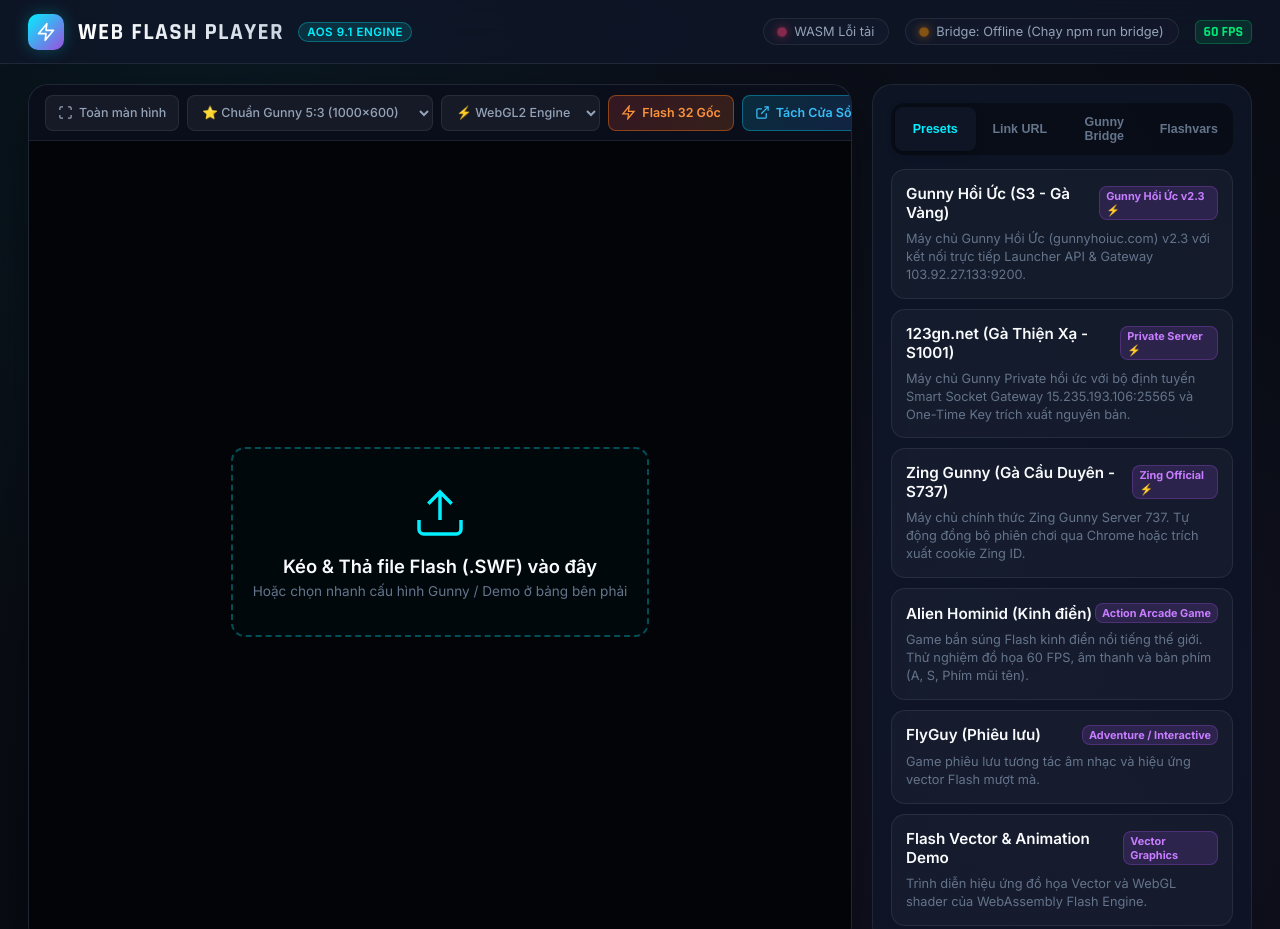
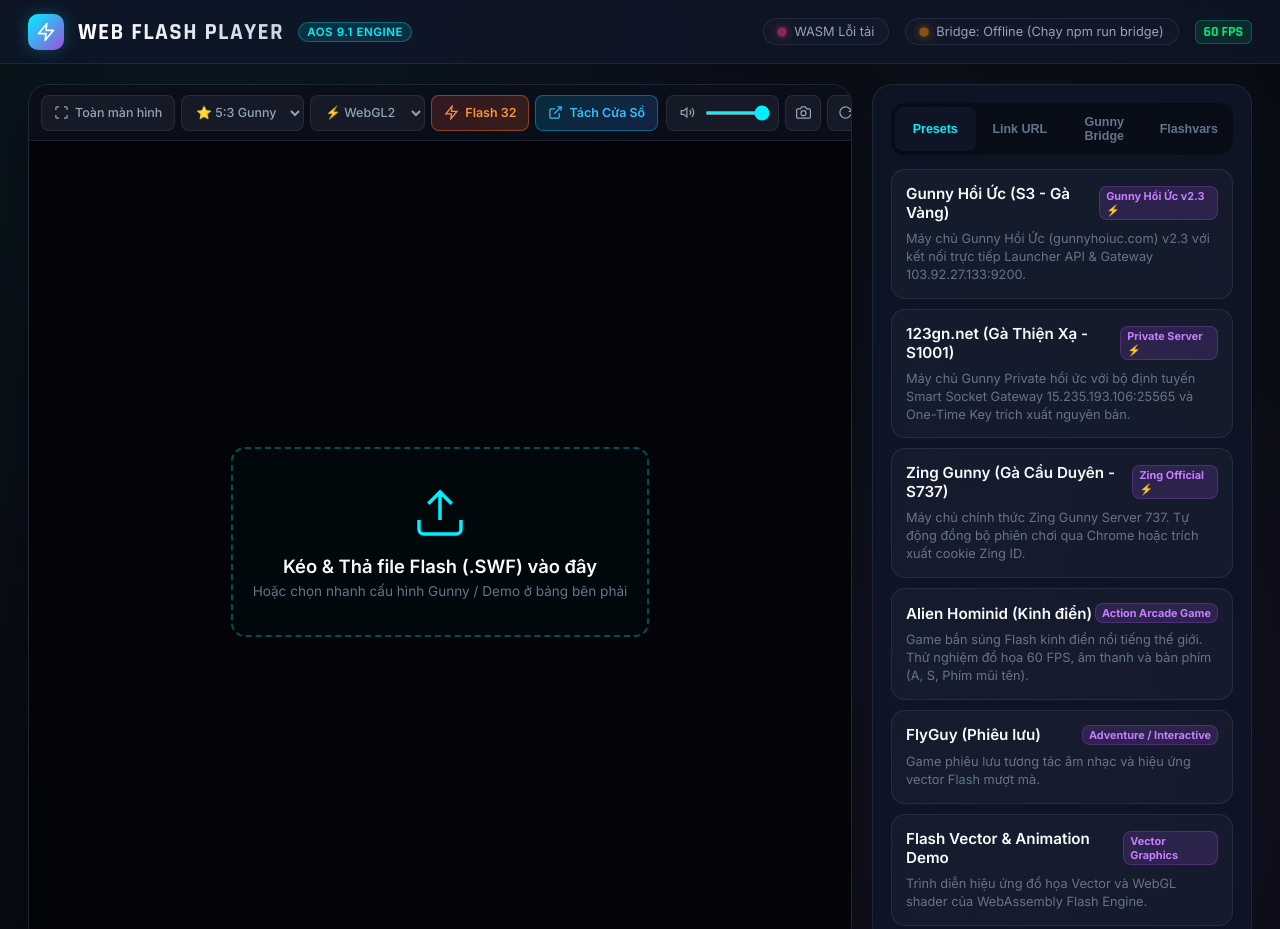
Before and after one commit to pmtriit-91/web_plash_player, a website built with Vite: page index.html in a window 1280 px wide. Shown: the top 929 px of the page. Built offline with nearby package versions, Linux system fonts and the light colour scheme; files whose address does not match are found by name; a web font is replaced by a local one.

Commit message:
fix(ui): ensure sidebar collapse button is fully visible with compact responsive toolbar layout

```diff
--- a/index.html
+++ b/index.html
@@ -135,29 +135,29 @@
             <svg viewBox="0 0 24 24" fill="none" stroke="currentColor" stroke-width="2">
               <path d="M8 3H5a2 2 0 0 0-2 2v3m18 0V5a2 2 0 0 0-2-2h-3m0 18h3a2 2 0 0 0 2-2v-3M3 16v3a2 2 0 0 0 2 2h3"/>
             </svg>
-            <span>Toàn màn hình</span>
+            <span class="btn-text">Toàn màn hình</span>
           </button>
 
           <select class="scale-select" id="select-scale" title="Tỷ lệ khung hình hiển thị">
-            <option value="5:3" selected>⭐ Chuẩn Gunny 5:3 (1000x600)</option>
-            <option value="fit">Tự động vừa khung (Fit)</option>
-            <option value="original">Kích thước chuẩn gốc (1000x600)</option>
-            <option value="16:9">Tỷ lệ 16:9 (Màn rộng)</option>
-            <option value="4:3">Tỷ lệ 4:3 (Màn vuông)</option>
-            <option value="stretch">Kéo dãn toàn khung (Stretch)</option>
+            <option value="5:3" selected>⭐ 5:3 Gunny</option>
+            <option value="fit">Tự động (Fit)</option>
+            <option value="original">1000x600 px</option>
+            <option value="16:9">Tỷ lệ 16:9</option>
+            <option value="4:3">Tỷ lệ 4:3</option>
+            <option value="stretch">Kéo dãn</option>
           </select>
 
           <select class="scale-select" id="select-renderer" title="Bộ xử lý đồ họa">
-            <option value="wgpu-webgl" selected>⚡ WebGL2 Engine</option>
-            <option value="webgl">🚀 WebGL Direct</option>
-            <option value="webgpu">🔮 WebGPU Engine</option>
+            <option value="wgpu-webgl" selected>⚡ WebGL2</option>
+            <option value="webgl">🚀 Direct</option>
+            <option value="webgpu">🔮 WebGPU</option>
           </select>
 
-          <button class="tool-btn btn-flash-engine" id="btn-native-flash" title="Mở game bằng Adobe Flash Player 32 Gốc (Không lỗi Map)">
+          <button class="tool-btn btn-flash-engine" id="btn-native-flash" title="Mở game bằng Adobe Flash Player 32 Gốc">
             <svg viewBox="0 0 24 24" fill="none" stroke="currentColor" stroke-width="2" class="btn-icon">
               <polygon points="13 2 3 14 12 14 11 22 21 10 12 10 13 2"></polygon>
             </svg>
-            <span>Flash 32 Gốc</span>
+            <span>Flash 32</span>
           </button>
 
           <button class="tool-btn btn-popout-engine" id="btn-popout-window" title="Tách ra cửa sổ riêng / Mở thêm tài khoản mới (Multi-boxing)">
@@ -196,12 +196,13 @@
             </svg>
           </button>
 
-          <button class="tool-btn btn-icon-only" id="btn-toggle-sidebar" title="Thu gọn / Mở rộng Bảng điều khiển (Sidebar)">
+          <button class="tool-btn btn-toggle-sidebar-styled" id="btn-toggle-sidebar" title="Thu gọn / Mở rộng Bảng điều khiển (Sidebar)">
             <svg id="icon-sidebar-toggle" viewBox="0 0 24 24" fill="none" stroke="currentColor" stroke-width="2">
               <rect x="3" y="3" width="18" height="18" rx="2" ry="2"></rect>
               <line x1="15" y1="3" x2="15" y2="21"></line>
               <polyline points="11 9 8 12 11 15"></polyline>
             </svg>
+            <span class="btn-text">Thu gọn Sidebar</span>
           </button>
         </div>
       </div>
--- a/src/style.css
+++ b/src/style.css
@@ -251,7 +251,6 @@
 }
 
 /* Player HUD Toolbar */
-/* Player HUD Toolbar */
 .player-toolbar {
   height: 56px;
   background: rgba(10, 15, 28, 0.92);
@@ -259,16 +258,23 @@
   display: flex;
   align-items: center;
   justify-content: space-between;
-  padding: 0 16px;
-  gap: 12px;
+  padding: 0 12px;
+  gap: 8px;
   box-sizing: border-box;
+  overflow-x: auto;
+  scrollbar-width: none;
+}
+
+.player-toolbar::-webkit-scrollbar {
+  display: none;
 }
 
 .toolbar-group {
   display: flex;
   align-items: center;
-  gap: 8px;
+  gap: 6px;
   height: 36px;
+  flex-shrink: 0;
 }
 
 .tool-btn {
@@ -346,6 +352,27 @@
   border-color: #06b6d4;
   color: #f0f9ff;
   box-shadow: 0 0 12px rgba(6, 182, 212, 0.4);
+}
+
+.tool-btn.btn-toggle-sidebar-styled {
+  background: rgba(0, 240, 255, 0.08);
+  border-color: rgba(0, 240, 255, 0.35);
+  color: var(--neon-cyan);
+  font-weight: 600;
+  padding: 0 10px;
+}
+
+.tool-btn.btn-toggle-sidebar-styled:hover {
+  background: rgba(0, 240, 255, 0.2);
+  border-color: var(--neon-cyan);
+  box-shadow: 0 0 14px var(--neon-cyan-glow);
+}
+
+.tool-btn.btn-toggle-sidebar-styled.active {
+  background: var(--neon-cyan);
+  color: #080b12;
+  border-color: var(--neon-cyan);
+  box-shadow: 0 0 16px var(--neon-cyan-glow);
 }
 
 .scale-select {
```
